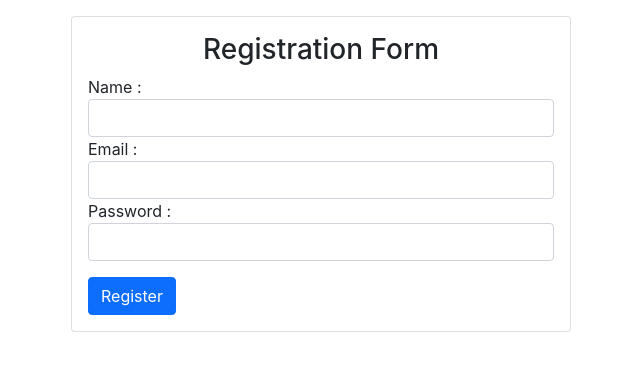
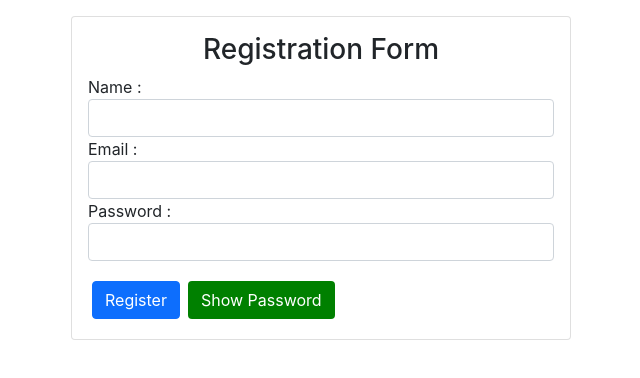
Before and after one commit to AnilSaini341/React_2022, a React (Create React App) app: page / in a window 1280 px wide. Shown: the top 378 px of the page, without its empty margins (319-959 px from the left). Built offline with nearby package versions, Linux system fonts and the light colour scheme.

Commit message:
Show/Hide Password with Dynamic Style

```diff
--- a/src/Components/Appnew.js
+++ b/src/Components/Appnew.js
@@ -13,6 +13,7 @@ class Appnew extends Component {
             name:null,
             email:null,
             password:null,
+            showPass:false,
         };
     }
 
@@ -25,6 +26,12 @@ class Appnew extends Component {
 
         });
     }
+    showPasswordHandler = () =>{
+        console.log(this.state);
+        this.setState({showPass: !this.state.showPass},()=>{
+            console.log(this.state);
+        });
+    }
 
     render() {
         return (
@@ -32,7 +39,11 @@ class Appnew extends Component {
                 {
                 this.state.isRegister
                 ? <Greeting name={this.state.name} email={this.state.email}/>
-                : <Register submit={this.registrationSubmit} />
+                : <Register
+                submit={this.registrationSubmit}
+                showPass={this.state.showPass}
+                click={this.showPasswordHandler}
+                />
                 }
             </div>
         );
--- a/src/Components/Register.js
+++ b/src/Components/Register.js
@@ -2,6 +2,24 @@ import React from 'react';
 
 
 function Register(props) {
+
+     let btnStyle={
+        backgroundColor:"green",
+        color:"white",
+    };
+    let showBtnText, passwordBoxType;
+
+    if(props.showPass === true){
+        btnStyle.backgroundColor="red";
+        showBtnText="Hide Password";
+        passwordBoxType="text";
+    }else{
+        showBtnText="Show Password";
+        passwordBoxType="password";
+    }
+
+
+
     return (
         <div className='container card p-3 mt-3 register-container'>
             <form onSubmit={props.submit}>
@@ -16,10 +34,11 @@ function Register(props) {
                 </div>
                 <div className='form-group'>
                     <label htmlFor='password' >Password : </label>
-                    <input type="password" name="password" required className='form-control'/>
+                    <input type={passwordBoxType} name="password" required className='form-control'/>
                 </div>
                 <div className='form-group mt-3'>
-                <button type='submit' className='btn btn-primary'>Register</button>
+                <button type='submit' className='btn btn-primary m-1'>Register</button>
+                <button type='button' className='btn m-1' onClick={props.click} style={btnStyle} >{showBtnText}</button>
                 </div>
 
             </form>
```
